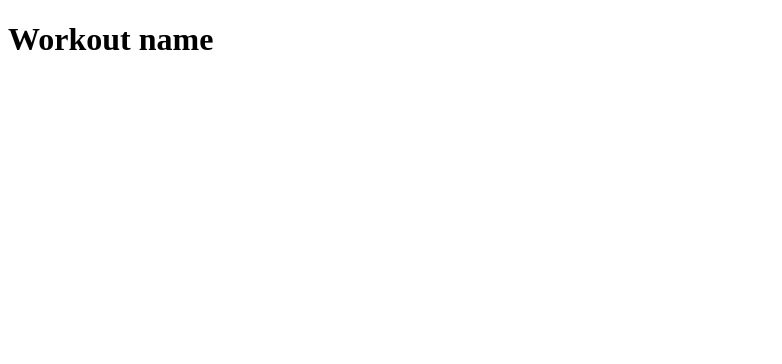
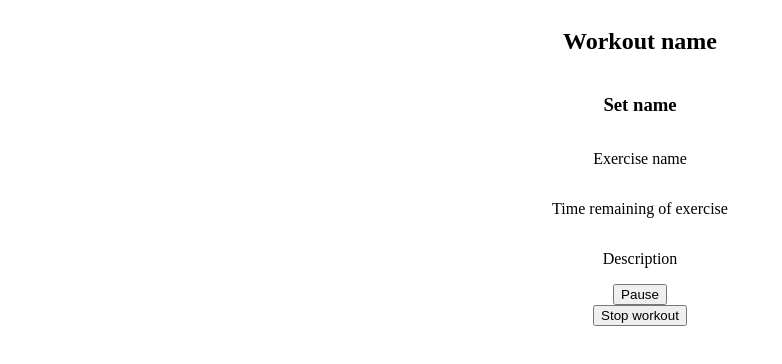
Before and after one commit to MarcosUgalde/Fullstack-project, a React (Vite) app in the folder front/: page /workout in a window 1280 px wide. Shown: the top 364 px of the page, without its empty margins (0-782 px from the left). Built offline with nearby package versions, Linux system fonts and the light colour scheme; no server answers.

Commit message:
feat: added main features of the workout page without functionality

```diff
--- a/front/src/pages/Oneworkout/index.jsx
+++ b/front/src/pages/Oneworkout/index.jsx
@@ -1,8 +1,18 @@
+import Styled from './styles'
+
 function Oneworkout() {
     return (
-        <>
+        <Styled.Body>
             <h1>Workout name</h1>
-        </>
+            <h3>Set name</h3>
+            <Styled.Block>
+                <p>Exercise name</p>
+                <p>Time remaining of exercise</p>
+                <p>Description</p>
+            </Styled.Block>
+            <button>Pause</button>
+            <button>Stop workout</button>
+        </Styled.Body>
     )
 }
 
--- a/front/src/pages/Oneworkout/styles.jsx
+++ b/front/src/pages/Oneworkout/styles.jsx
@@ -0,0 +1,20 @@
+import { styled } from 'styled-components'
+
+const Body = styled.section`
+    display: flex;
+    flex-direction: column;
+    justify-content: center;
+    align-items: center;
+`
+
+const Block = styled.section`
+    display: flex;
+    flex-direction: column;
+    justify-content: center;
+    align-items: center;
+`
+
+export default {
+    Body,
+    Block,
+}
```
